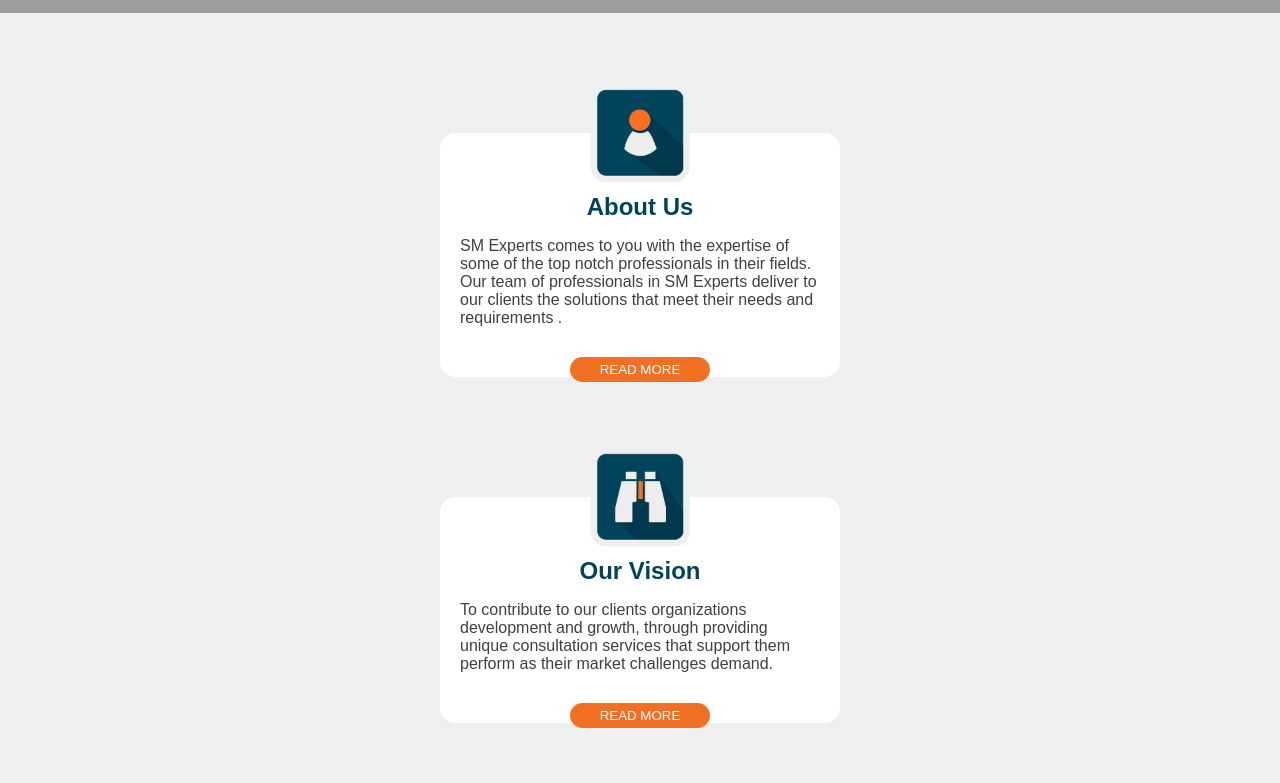
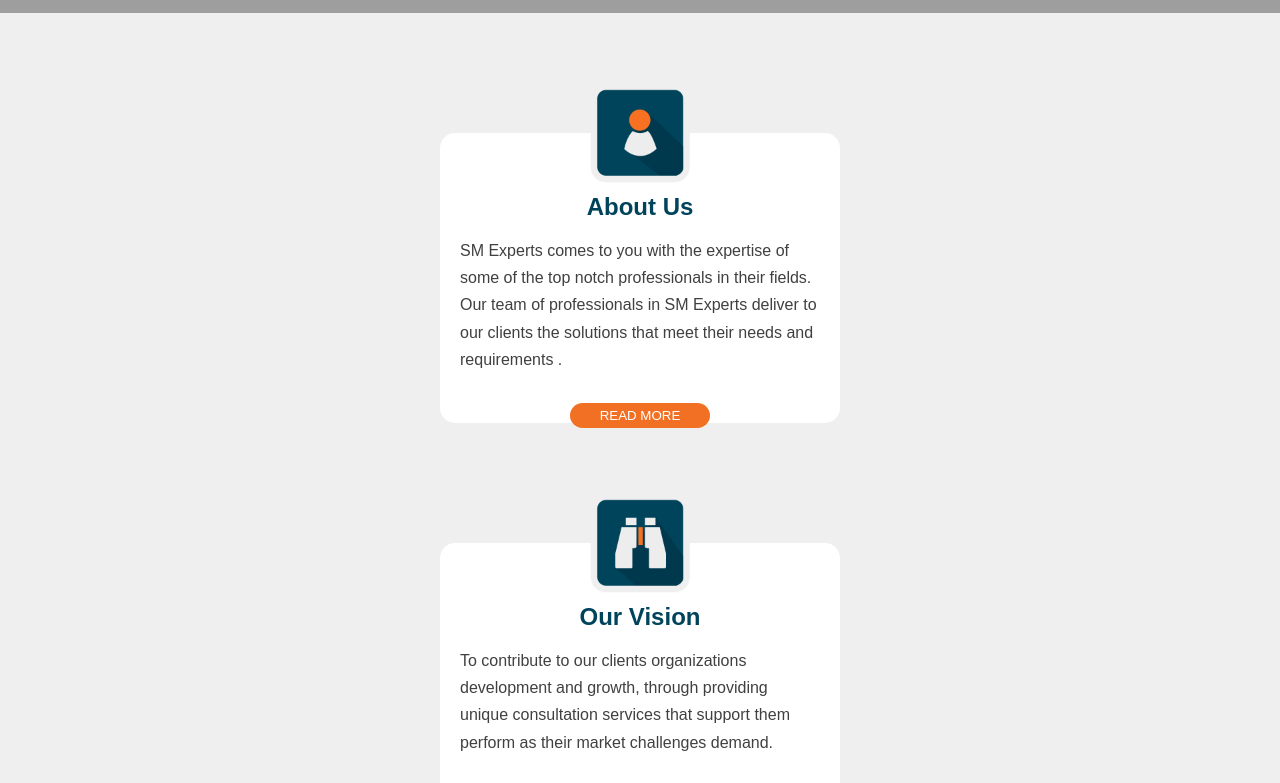
Before and after one commit to AsmaaMK/Responsiv-landing-page, a plain HTML site: page index.html in a window 1280 px wide. Shown: the part 177-960 px from the top of the page. Drawn offline with Linux system fonts and the light colour scheme; grey boxes are pictures that could not be loaded.

Commit message:
Change line height

```diff
--- a/assets/css/home.css
+++ b/assets/css/home.css
@@ -145,3 +145,7 @@ span {
     top: -30px;
     left: calc(50vw - 100px);
 }
+
+p, ul {
+    line-height: 1.7em;
+}
```
